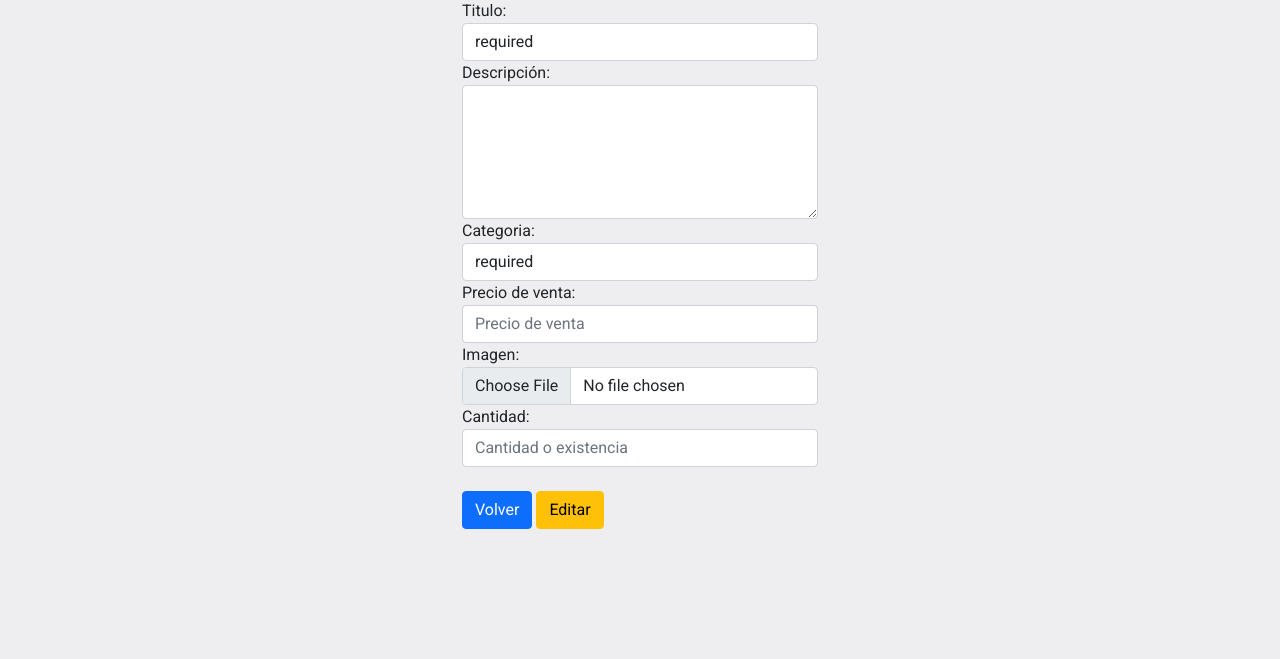
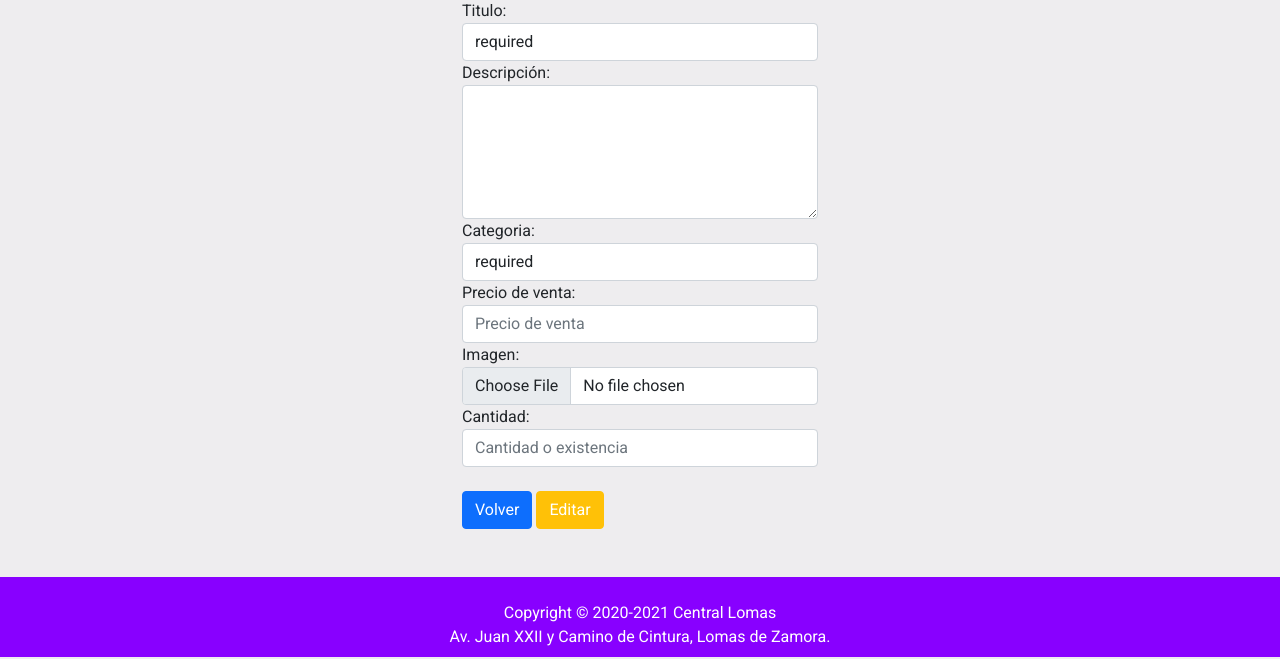
Before and after one commit to markes41/PHP_Final, a PHP site: page /PHP_Final/editarProducto.php?edit=1 in a window 1280 px wide. Shown: the part 141-800 px from the top of the page. Run offline with PHP 8.4, Linux system fonts and the light colour scheme; a user stored in the database is signed in; data comes from the database, SQL or seed files in the repository; data that the repository does not hold is empty; some libraries are stand-ins or nearby versions.

Commit message:
Actualizaciones
Actualizaciones

```diff
--- a/css/index.css
+++ b/css/index.css
@@ -149,7 +149,7 @@ body p {
     background: #fff;
     transition: linear .2s;
     width: 312px;
-    height: 390px;
+    height: 410px;
     margin: .50rem;
     transition: linear .2s;
     padding: 0;
@@ -295,3 +295,11 @@ footer {
     height: 10vh;
     color: #fff;
 }
+
+.btn-warning {
+    color: #fff !important;
+}
+
+.precio {
+    color: #37bd4e;
+}
--- a/inc/footer.php
+++ b/inc/footer.php
@@ -1,3 +1,10 @@
+<footer class="text-center mt-5">
+    <div class="p-4 footer">
+        <p>Copyright © 2020-2021 Central Lomas</p>
+        <p>Av. Juan XXII y Camino de Cintura, Lomas de Zamora.</p>
+    </div>
+</footer>
+
 </body>
 <script src="js/jquery-3.6.0.min.js"></script>
     <script src="https://cdn.jsdelivr.net/npm/bootstrap@5.0.2/dist/js/bootstrap.bundle.min.js" integrity="sha384-MrcW6ZMFYlzcLA8Nl+NtUVF0sA7MsXsP1UyJoMp4YLEuNSfAP+JcXn/tWtIaxVXM" crossorigin="anonymous"></script>
```
Also changed, not shown: index.php (+12 -8 lines), login.php (+6 -2 lines), productoDatabase/nuevoProducto.php (+2 -6 lines).
